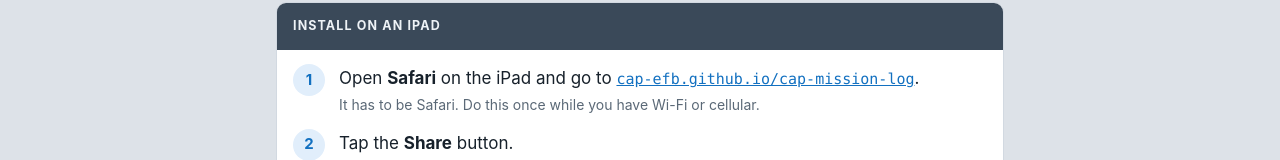
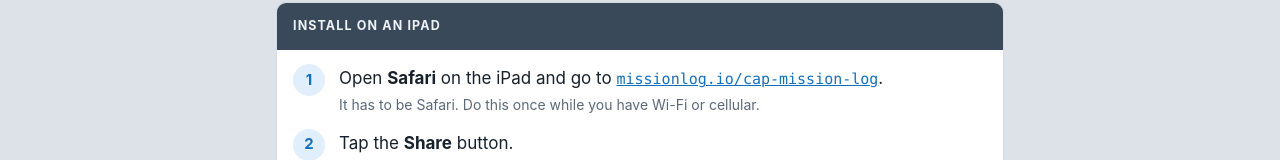
Before and after one commit to CAP-EFB/cap-efb.github.io, a plain HTML site: page index.html in a window 1280 px wide. Shown: the part 534-694 px from the top of the page. Drawn offline with Linux system fonts and the light colour scheme.

Commit message:
Show the app at missionlog.io
Co-Authored-By: Claude Opus 5.5 <noreply@anthropic.com>

```diff
--- a/index.html
+++ b/index.html
@@ -208,7 +208,7 @@
           <ol class="steps">
             <li>
               Open <strong>Safari</strong> on the iPad and go to
-              <a class="url" href="cap-mission-log/">cap-efb.github.io/cap-mission-log</a>.
+              <a class="url" href="cap-mission-log/">missionlog.io/cap-mission-log</a>.
               <small>It has to be Safari. Do this once while you have Wi-Fi or cellular.</small>
             </li>
             <li>
```
Also changed, not shown: 1 other file.
